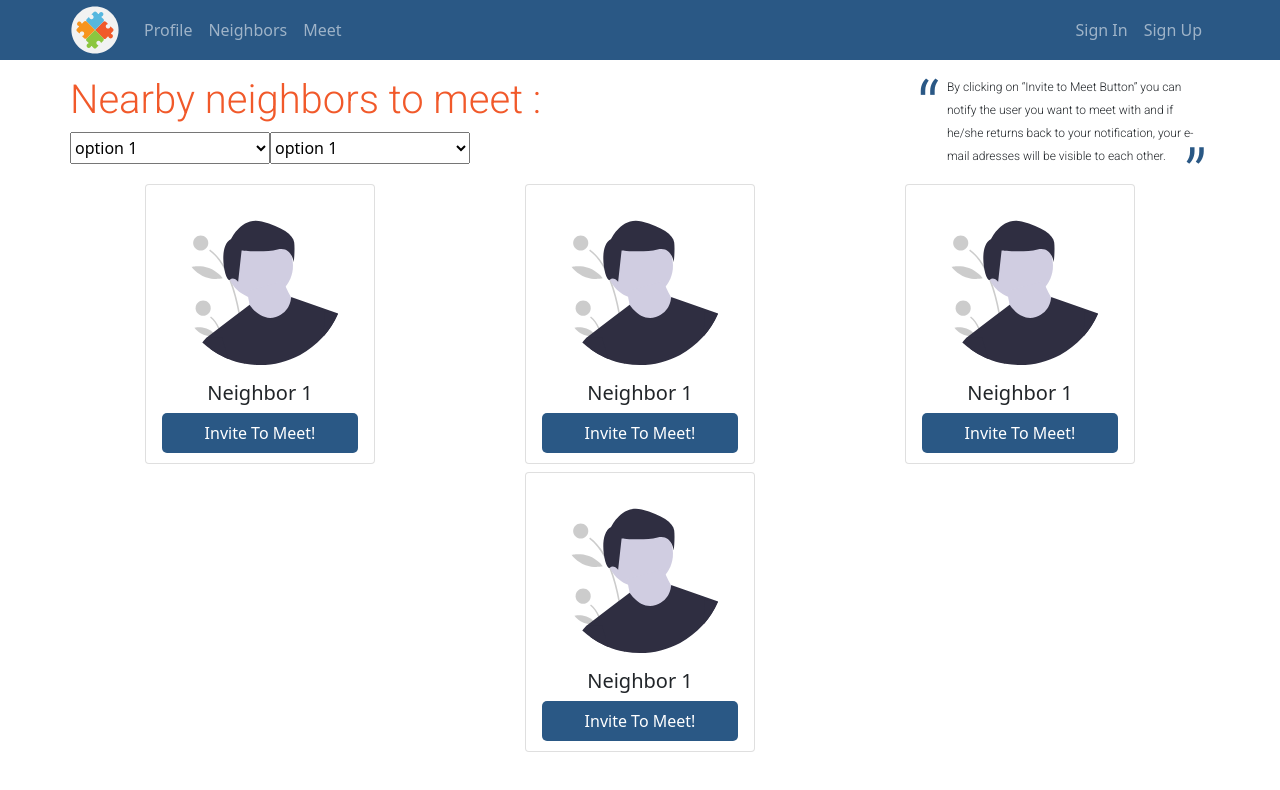
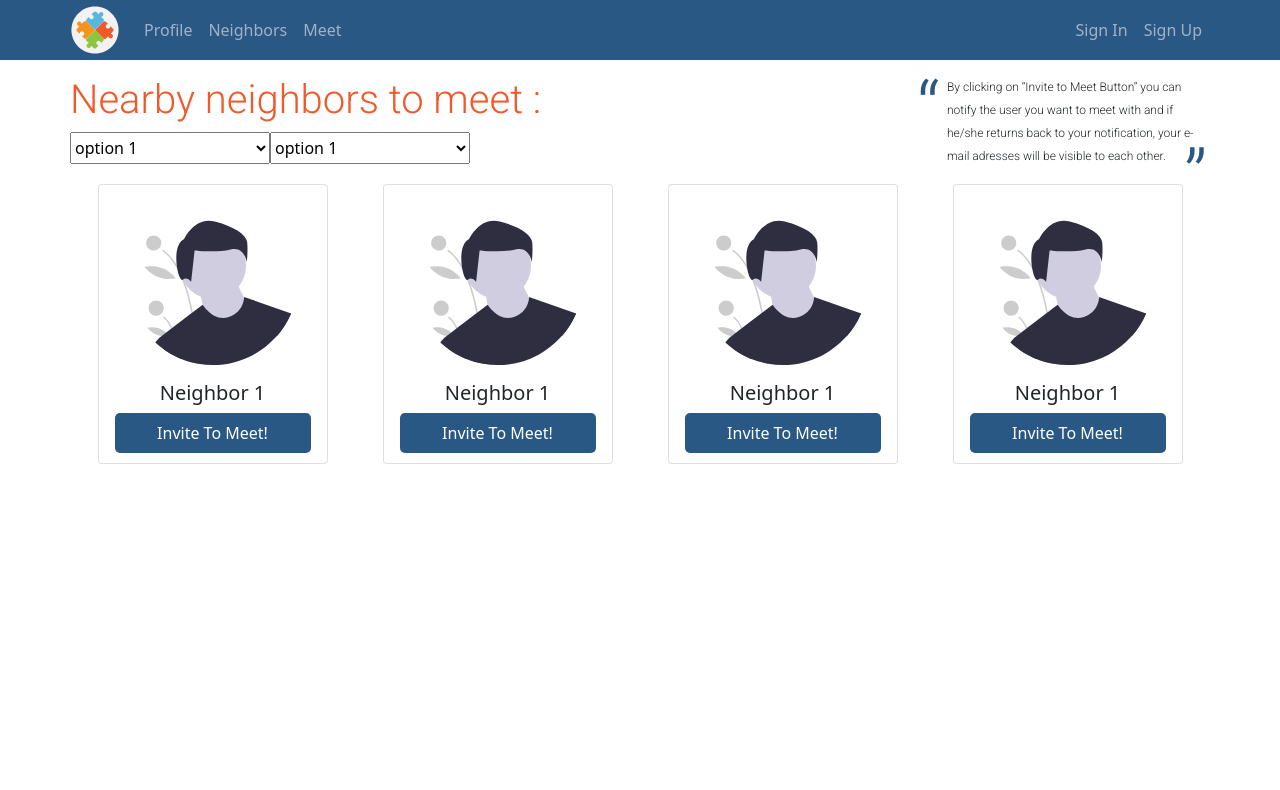
Before and after one commit to ReCoded-Org/capstone-turkey-love-thy-neighbour, a React (Create React App) app: page /neighbors in a window 1280 px wide. Shown: the top 790 px of the page. Built offline with nearby package versions, Linux system fonts and the light colour scheme.

Commit message:
change md={4} to {3} to show all the cards in one row

```diff
--- a/src/containers/Neighbors/index.jsx
+++ b/src/containers/Neighbors/index.jsx
@@ -35,16 +35,16 @@ function Neighbors() {
           </div>
         </div>
         <Row className="neighbors-cards d-flex justify-content-around flex-wrap">
-          <Col xs={12} sm={6} md={4}>
+          <Col xs={12} sm={6} md={3}>
             <NeighborsCards />
           </Col>
-          <Col xs={12} sm={6} md={4}>
+          <Col xs={12} sm={6} md={3}>
             <NeighborsCards />
           </Col>
-          <Col xs={12} sm={6} md={4}>
+          <Col xs={12} sm={6} md={3}>
             <NeighborsCards />
           </Col>
-          <Col xs={12} sm={6} md={4}>
+          <Col xs={12} sm={6} md={3}>
             <NeighborsCards />
           </Col>
         </Row>
```
